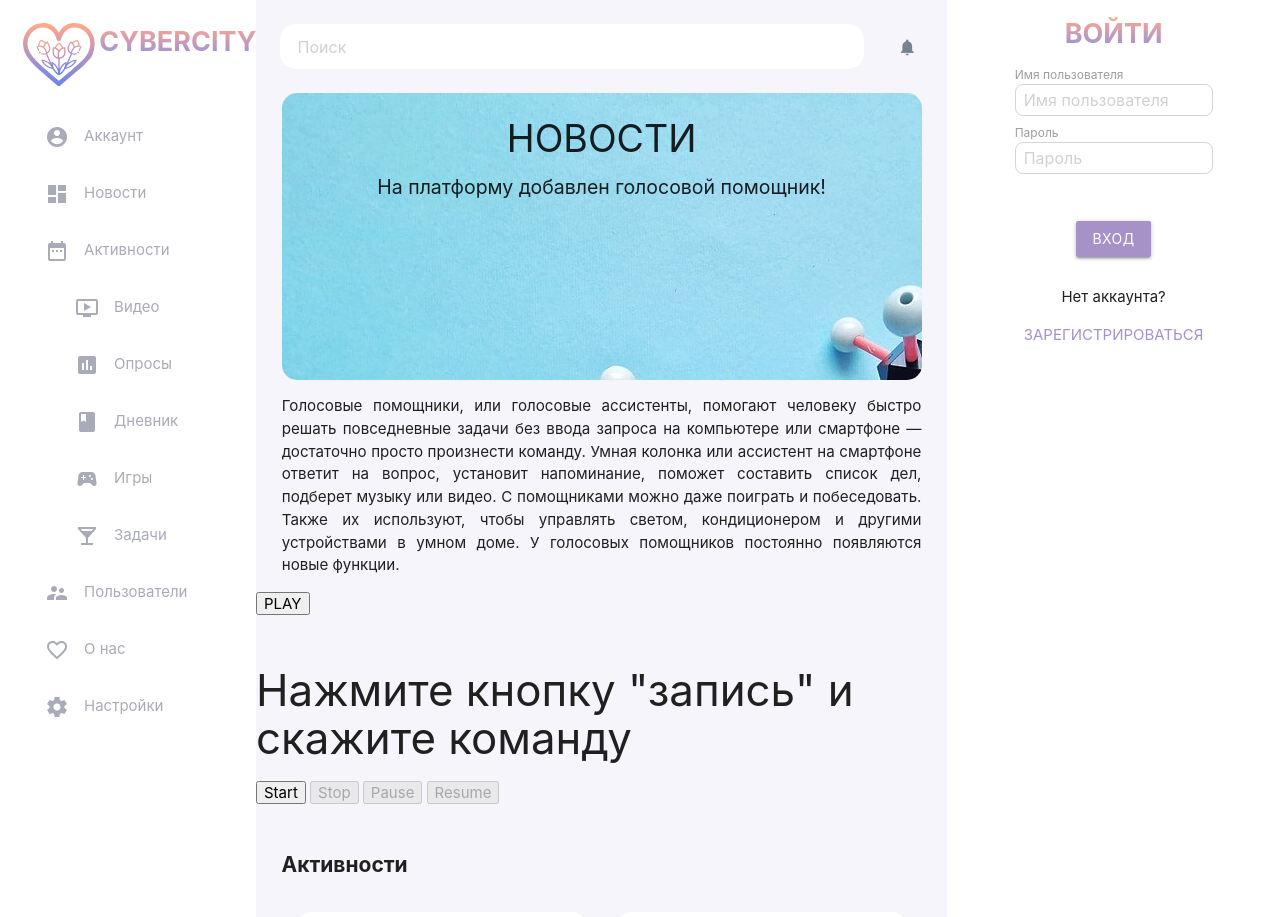
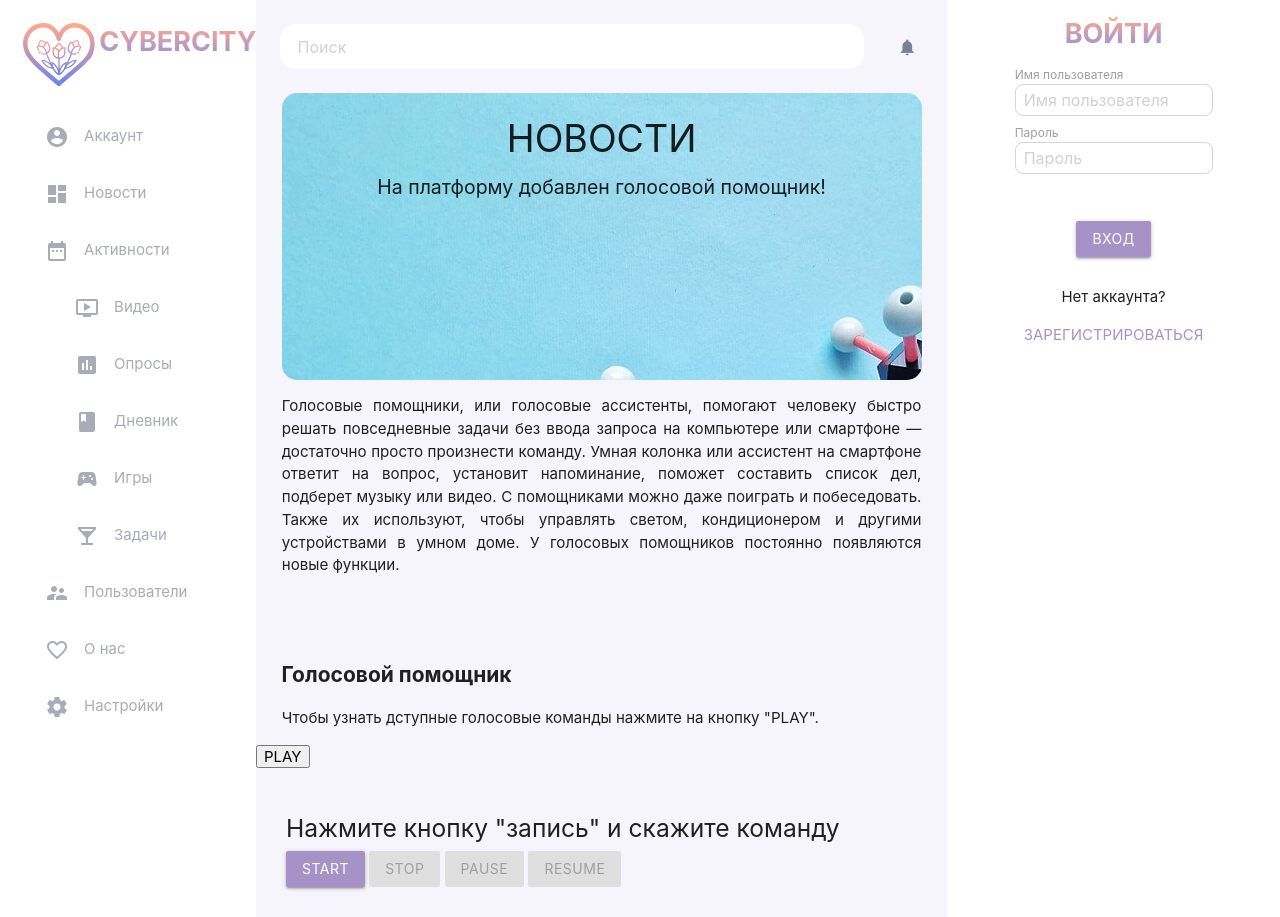
Before and after one commit to lunakoly/ITVocation, a Django app: template lk/templates/main.html in a window 1280 px wide. Run offline with Django 3.2, Linux system fonts and the light colour scheme; the template is opened without the code that fills it, so the values that code supplies are empty; some libraries are stand-ins or nearby versions.

Commit message:
added design for voice bot

```diff
--- a/lk/templates/main.html
+++ b/lk/templates/main.html
@@ -64,7 +64,6 @@
     </p>
     <script src="https://cdn.WebRTC-Experiment.com/MediaStreamRecorder.js"></script>
     <script src="https://webrtc.github.io/adapter/adapter-latest.js"></script>
-    <button value="Play" onclick="play()">PLAY</button>
     <script>
         function play() {
             speechSynthesis.speak(
@@ -72,18 +71,25 @@
             );
         }
     </script>
-    <section class="experiment">
 
-        <br>
-        <h3>
+    <br>
+    <div class="padded-content">
+        <h4>Голосовой помощник</h4>
+    </div>
+    <p>
+        Чтобы узнать дступные голосовые команды нажмите на кнопку "PLAY".
+    </p>
+    <button value="Play" onclick="play()">PLAY</button>
+
+    <section class="experiment" style="padding: 2em;">
+        <h5>
             Нажмите кнопку "запись" и скажите команду
-        </h3>
-        <button id="start-recording">Start</button>
-        <button id="stop-recording" disabled>Stop</button>
+        </h5>
+        <button id="start-recording" class="btn waves-effect waves-light">Start</button>
+        <button id="stop-recording" disabled class="btn waves-effect waves-light">Stop</button>
 
-        <button id="pause-recording" disabled>Pause</button>
-        <button id="resume-recording" disabled>Resume</button>
-
+        <button id="pause-recording" disabled class="btn waves-effect waves-light">Pause</button>
+        <button id="resume-recording" disabled class="btn waves-effect waves-light">Resume</button>
     </section>
 
     <section class="experiment">
@@ -92,13 +98,13 @@
 
     {% include "chat_script.html" %}
     <script src="https://ajax.googleapis.com/ajax/libs/jquery/3.5.1/jquery.min.js"></script>
-    <div class="padded-content">
+
+    {% comment %}<div class="padded-content">
         <h4>Активности</h4>
     </div>
-
-    {% comment %} <p>
+    <p>
 Что бы принять участие в проекте регистрируйтесь и выполняйте задания. Например, снимите видео как вы сжимаете руку в кулак. У вас это отнимет пару минут, но позволит нам обработать ваше видео и за счёт полученных данных облегчить жизнь сотням паркинсонникам!
-    </p> {% endcomment %}
+    </p>
 
     <div class="padded-content">
         <div id="big-cards" class="row">
@@ -156,5 +162,5 @@
                 </div>
             </div>
         </div>
-    </div>
+    </div>{% endcomment %}
 {% endblock %}
```
